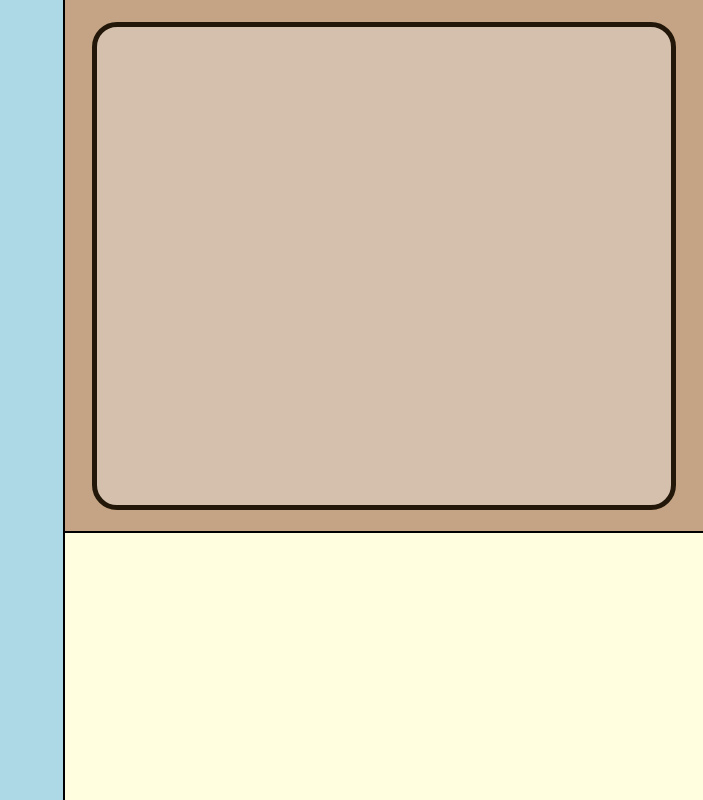
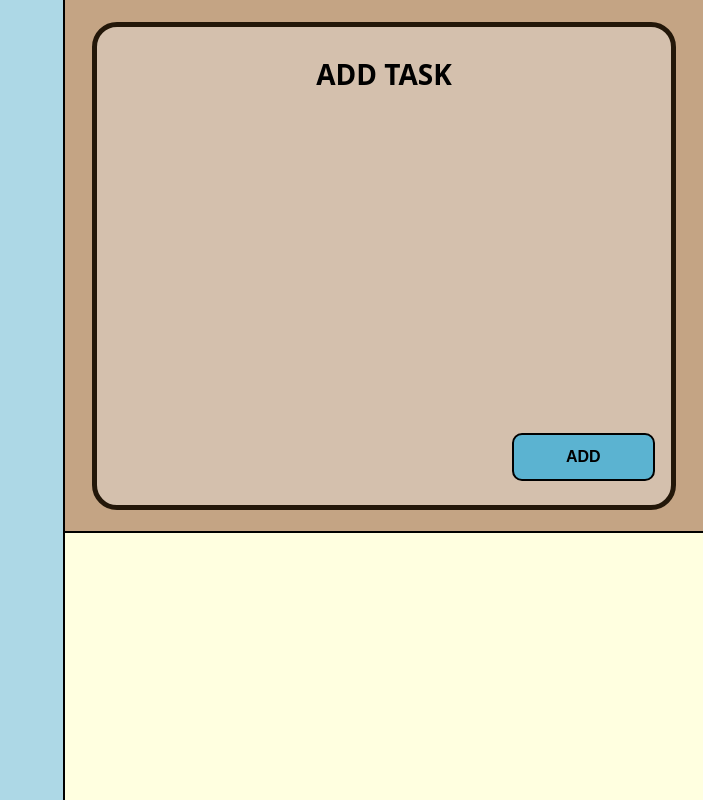
Before and after one commit to nrajesh2305/todo-list, a website built with webpack: page src/template.html in a window 1280 px wide. Shown: the whole page, without its empty margins (577-1280 px from the left). Built offline with nearby package versions, Linux system fonts and the light colour scheme.

Commit message:
Finished most of the UI for the add form.

```diff
--- a/src/UI.js
+++ b/src/UI.js
@@ -31,8 +31,23 @@ export class UI
 
         // UI for add_task_container.
         let add_task_fillout = document.createElement("div");
+        let add_task_title = document.createElement("h2");
+        let task_name_section = document.createElement("div");
+        let add_task_button = document.createElement("button");
+
+        add_task_title.className = "add_task_title";
+        add_task_title.innerText = "ADD TASK";
+
         add_task_fillout.className = "add_task_fillout";
+        task_name_section.className = "task_name_section";
+
+        add_task_button.className = "add_task_button";
+        add_task_button.textContent = "ADD";
+
         add_task_container.append(add_task_fillout);
+        add_task_fillout.append(add_task_title);
+        add_task_fillout.append(task_name_section);
+        add_task_fillout.append(add_task_button);
 
     }
 }
--- a/src/style.css
+++ b/src/style.css
@@ -40,12 +40,69 @@ body
 
 .add_task_fillout
 {
+    display: grid;
+    grid-template-rows: repeat(5, 1fr);
+    grid-template-columns: 1fr;
+    grid-template-areas: "add_task_title"
+                         "task_name"
+                         "task_due_date"
+                         "task_priority"
+                         "add_task_button";
     width: 90%;
     height: 90%;
     border-color: #231709;
     background-color: #d4c0ad;
     border-radius: 25px;
     border: 5px solid #231709;
+}
+
+h2.add_task_title
+{
+    grid-area: add_task_title;
+    font-size: clamp(1.25rem, 4vw, 1.75rem);
+    justify-self: center;
+    align-self: center;
+}
+
+.task_name_section
+{
+    display: grid;
+    grid-template-columns: repeat(2, 1fr);
+    grid-template-areas: "task_name_label task_name_input";
+    grid-template-rows: 1fr;
+}
+
+label.task_name_label
+{
+    grid-area: task_name_label;
+    display: flex;
+    justify-content: center;
+    align-items: center;
+    font-size: medium;
+}
+
+.task_name_input
+{
+    grid-area: task_name_input;
+}
+
+button.add_task_button
+{
+    grid-area: add_task_button;
+    display: flex;
+    font-weight: bold;
+    font-size: medium;
+    justify-self: flex-end;
+    justify-content: center;
+    align-self: center;
+    align-items: center;
+    width: 25%;
+    height: 50%;
+    background-color: #5bb3d1;
+    border-radius: 10px;
+    border: 2px solid black;
+    cursor: pointer;
+    margin-right: 1em;
 }
 
 .motivational_message
```
